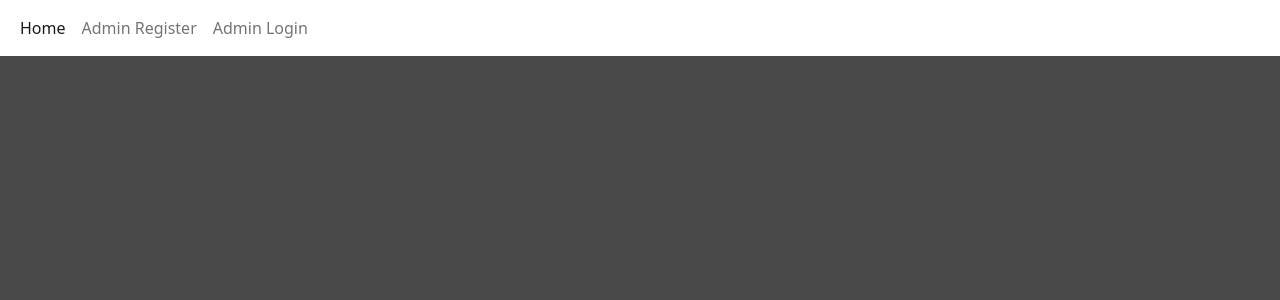
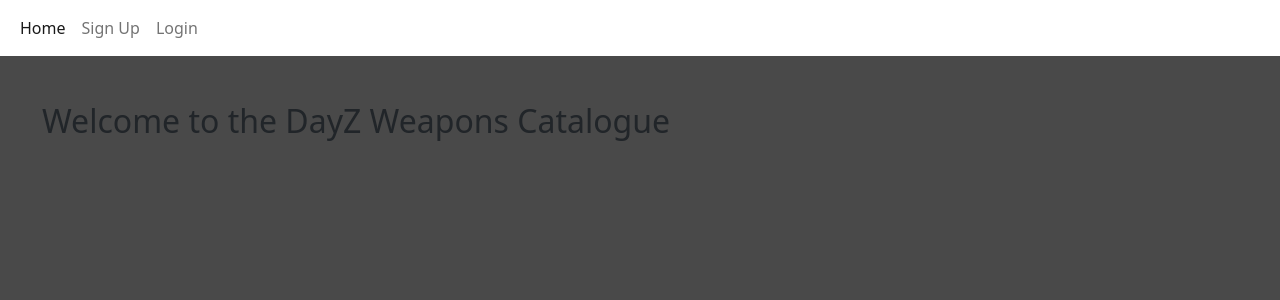
Before and after one commit to Code-Institute-Submissions/Nic-Wallace-dayz-weapons, a Django app: page / in a window 1280 px wide. Shown: the top 300 px of the page. Run offline with Django 3.2, Linux system fonts and the light colour scheme; data that the repository does not hold is empty.

Commit message:
Add title to page and change nav items

```diff
--- a/templates/base.html
+++ b/templates/base.html
@@ -38,10 +38,10 @@
                     </li>
                     {% else %}
                     <li class="nav-item">
-                        <a class="nav-link" href="{% url 'account_signup' %}">Admin Register</a>
+                        <a class="nav-link" href="{% url 'account_signup' %}">Sign Up</a>
                     </li>
                     <li class="nav-item">
-                        <a class="nav-link" href="{% url 'account_login' %}">Admin Login</a>
+                        <a class="nav-link" href="{% url 'account_login' %}">Login</a>
                     </li>
                     {% endif %}
                 </ul>
@@ -51,11 +51,9 @@
 
     <main class="flex-shrink-0 main-bg">
         {% block content %}
-        <!-- Content Goes here -->
         {% endblock content %}
     </main>
 
-    <!-- Footer -->
     <footer>
     </footer>
 </body>
--- a/templates/index.html
+++ b/templates/index.html
@@ -4,6 +4,10 @@
 
 <div class="container-fluid">
     <div class="row">
+
+        <div class="row card mb-4  mt-3 left  top">
+            <h2>Welcome to the DayZ Weapons Catalogue</h2>
+        </div>
 
         <!-- Weapon Listing Column -->
         <div class="col-12 mt-3 left">
```
